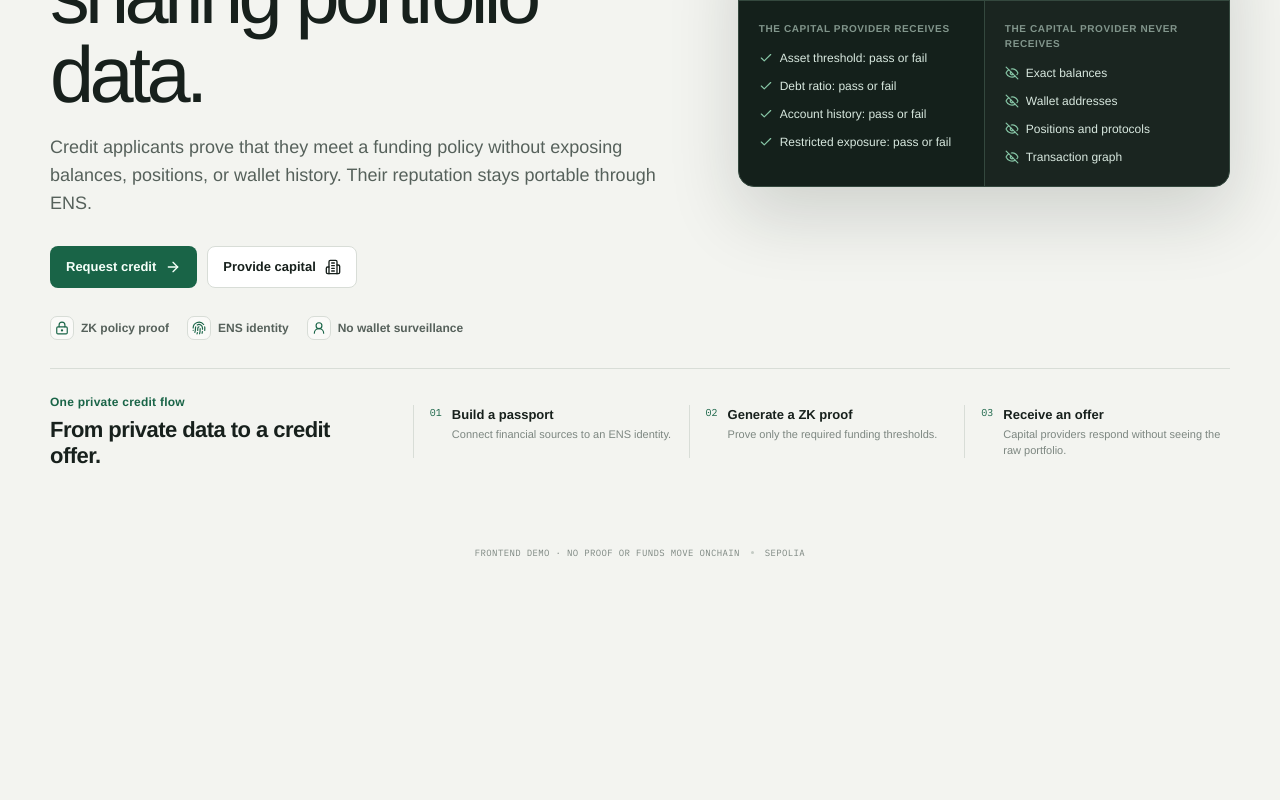
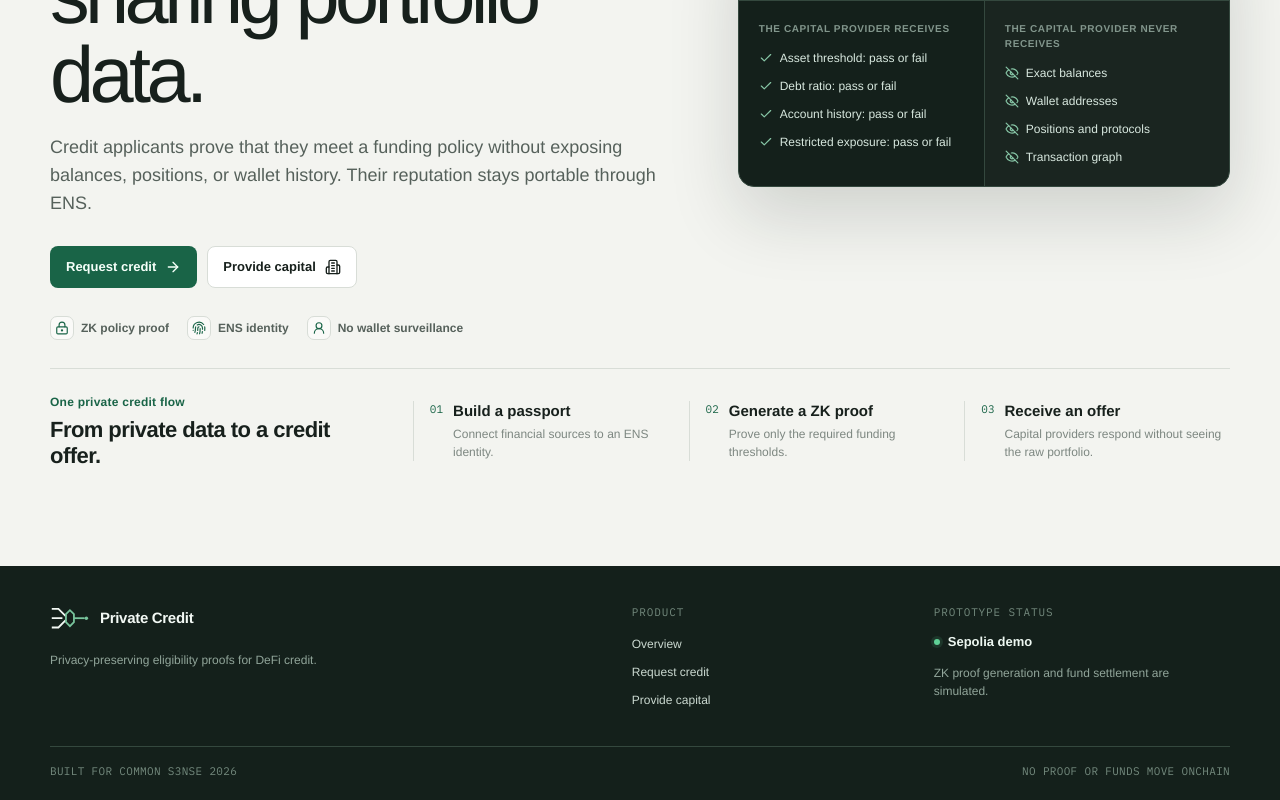
Before and after one commit to MauriceBoendermaker/common_s3nse_hackathon_2026, a React (Vite) app in the folder frontend/: page / in a window 1280 px wide. Shown: the part 357-1157 px from the top of the page. Before the commit the page ends 950 px from the top, so only its background shows below. Built offline with nearby package versions, Linux system fonts and the light colour scheme.

Commit message:
Bunch of QoL improvements

```diff
--- a/frontend/src/App.tsx
+++ b/frontend/src/App.tsx
@@ -3,6 +3,7 @@ import { AppHeader } from "./components/AppHeader";
 import { BorrowerView } from "./components/BorrowerView";
 import { HomeView } from "./components/HomeView";
 import { LenderView } from "./components/LenderView";
+import { SiteFooter } from "./components/SiteFooter";
 import { PRODUCT_CONFIG } from "./config/product";
 import {
   evaluatePolicy,
@@ -114,11 +115,7 @@ export default function App() {
         ) : null}
       </main>
 
-      <footer className="site-footer">
-        <span>Frontend demo · No proof or funds move onchain</span>
-        <span className="footer-separator" aria-hidden="true" />
-        <span>{PRODUCT_CONFIG.network}</span>
-      </footer>
+      <SiteFooter onNavigate={setView} />
     </div>
   );
 }
--- a/frontend/src/components/AppHeader.tsx
+++ b/frontend/src/components/AppHeader.tsx
@@ -1,5 +1,6 @@
 import { Check, ChevronDown, RotateCcw, WalletCards } from "lucide-react";
-import { useState } from "react";
+import { useEffect, useRef, useState } from "react";
+import { PRIMARY_NAVIGATION } from "../config/navigation";
 import { PRODUCT_CONFIG } from "../config/product";
 import type { AppView } from "../state/demo";
 import { BrandMark, Button, StatusPill } from "./ui";
@@ -13,12 +14,6 @@ type AppHeaderProps = {
   onReset: () => void;
 };
 
-const navigation: Array<{ view: AppView; label: string }> = [
-  { view: "overview", label: "Overview" },
-  { view: "borrower", label: "Request credit" },
-  { view: "lender", label: "Provide capital" },
-];
-
 export function AppHeader({
   view,
   walletConnected,
@@ -28,23 +23,53 @@ export function AppHeader({
   onReset,
 }: AppHeaderProps) {
   const [walletMenuOpen, setWalletMenuOpen] = useState(false);
+  const walletControlRef = useRef<HTMLDivElement>(null);
+
+  useEffect(() => {
+    if (!walletMenuOpen) return;
+
+    const closeOnOutsideClick = (event: PointerEvent) => {
+      if (!walletControlRef.current?.contains(event.target as Node)) {
+        setWalletMenuOpen(false);
+      }
+    };
+
+    const closeOnEscape = (event: KeyboardEvent) => {
+      if (event.key === "Escape") {
+        setWalletMenuOpen(false);
+      }
+    };
+
+    document.addEventListener("pointerdown", closeOnOutsideClick);
+    document.addEventListener("keydown", closeOnEscape);
+
+    return () => {
+      document.removeEventListener("pointerdown", closeOnOutsideClick);
+      document.removeEventListener("keydown", closeOnEscape);
+    };
+  }, [walletMenuOpen]);
+
+  const navigate = (nextView: AppView) => {
+    setWalletMenuOpen(false);
+    onNavigate(nextView);
+  };
 
   return (
     <header className="app-header">
       <div className="header-inner">
-        <button className="brand" type="button" onClick={() => onNavigate("overview")}>
+        <button className="brand" type="button" onClick={() => navigate("overview")}>
           <BrandMark />
           <span>{PRODUCT_CONFIG.name}</span>
         </button>
 
         <nav className="primary-nav" aria-label="Product areas">
-          {navigation.map((item) => (
+          {PRIMARY_NAVIGATION.map((item) => (
             <button
               key={item.view}
               type="button"
               className={view === item.view ? "is-active" : undefined}
               aria-current={view === item.view ? "page" : undefined}
-              onClick={() => onNavigate(item.view)}
+              onClick={() => navigate(item.view)}
             >
               {item.label}
             </button>
@@ -57,13 +82,14 @@ export function AppHeader({
             Demo · {PRODUCT_CONFIG.network}
           </StatusPill>
 
-          <div className="wallet-control">
+          <div className="wallet-control" ref={walletControlRef}>
             <Button
               variant={walletConnected ? "secondary" : "dark"}
               className="wallet-button"
               icon={walletConnected ? <ChevronDown size={15} /> : <WalletCards size={16} />}
               aria-expanded={walletMenuOpen}
               aria-haspopup="menu"
+              aria-controls={walletConnected ? "wallet-menu" : undefined}
               onClick={() => {
                 if (walletConnected) {
                   setWalletMenuOpen((open) => !open);
@@ -76,7 +102,7 @@ export function AppHeader({
             </Button>
 
             {walletMenuOpen ? (
-              <div className="wallet-menu" role="menu">
+              <div className="wallet-menu" id="wallet-menu" role="menu">
                 <div className="wallet-menu__identity">
                   <span className="wallet-avatar" aria-hidden="true">A</span>
                   <span>
--- a/frontend/src/components/LenderView.tsx
+++ b/frontend/src/components/LenderView.tsx
@@ -106,7 +106,7 @@ export function LenderView({
       <div className="workflow-shell lender-shell">
         <aside className="workflow-sidebar lender-sidebar">
           <div className="request-sidebar__header">
-            <span className="avatar" aria-hidden="true">A</span>
+            <span className="avatar avatar--ens" aria-hidden="true">A</span>
             <div><strong>{PRODUCT_CONFIG.borrower.ensName}</strong><span>ENS applicant identity</span></div>
           </div>
           <div className="request-sidebar__amount">
--- /dev/null
+++ b/frontend/src/components/SiteFooter.tsx
@@ -0,0 +1,51 @@
+import { PRIMARY_NAVIGATION } from "../config/navigation";
+import { PRODUCT_CONFIG } from "../config/product";
+import type { AppView } from "../state/demo";
+import { BrandMark } from "./ui";
+
+type SiteFooterProps = {
+  onNavigate: (view: AppView) => void;
+};
+
+export function SiteFooter({ onNavigate }: SiteFooterProps) {
+  const navigate = (view: AppView) => {
+    onNavigate(view);
+    window.scrollTo({ top: 0, behavior: "smooth" });
+  };
+
+  return (
+    <footer className="site-footer">
+      <div className="site-footer__inner">
+        <div className="site-footer__main">
+          <div className="footer-brand">
+            <button type="button" className="footer-brand__lockup" onClick={() => navigate("overview")}>
+              <BrandMark />
+              <strong>{PRODUCT_CONFIG.name}</strong>
+            </button>
+            <p>Privacy-preserving eligibility proofs for DeFi credit.</p>
+          </div>
+
+          <nav className="footer-nav" aria-label="Footer navigation">
+            <span>Product</span>
+            {PRIMARY_NAVIGATION.map((item) => (
+              <button key={item.view} type="button" onClick={() => navigate(item.view)}>
+                {item.label}
+              </button>
+            ))}
+          </nav>
+
+          <div className="footer-status">
+            <span>Prototype status</span>
+            <strong><i aria-hidden="true" />{PRODUCT_CONFIG.network} demo</strong>
+            <p>ZK proof generation and fund settlement are simulated.</p>
+          </div>
+        </div>
+
+        <div className="site-footer__bottom">
+          <span>Built for Common S3nse 2026</span>
+          <span>No proof or funds move onchain</span>
+        </div>
+      </div>
+    </footer>
+  );
+}
--- a/frontend/src/components/ui.tsx
+++ b/frontend/src/components/ui.tsx
@@ -1,5 +1,4 @@
 import type { ButtonHTMLAttributes, HTMLAttributes, ReactNode } from "react";
-import { Fingerprint } from "lucide-react";
 
 const classNames = (...values: Array<string | false | undefined>) =>
   values.filter(Boolean).join(" ");
@@ -48,7 +47,18 @@ export function StatusPill({
 export function BrandMark() {
   return (
     <span className="brand-mark" aria-hidden="true">
-      <Fingerprint size={18} strokeWidth={1.8} />
+      <svg viewBox="0 0 44 32" fill="none" xmlns="http://www.w3.org/2000/svg">
+        <path
+          className="brand-mark__inputs"
+          d="M2 5.5h7.5L18 14M2 16h12M2 26.5h7.5L18 18"
+        />
+        <path
+          className="brand-mark__gate"
+          d="m18 11.5 4.5-4.5 4.5 4.5v9L22.5 25 18 20.5v-9Z"
+        />
+        <path className="brand-mark__output" d="M27 16h12" />
+        <circle className="brand-mark__node" cx="41" cy="16" r="2" />
+      </svg>
     </span>
   );
 }
--- /dev/null
+++ b/frontend/src/config/navigation.ts
@@ -0,0 +1,7 @@
+import type { AppView } from "../state/demo";
+
+export const PRIMARY_NAVIGATION: Array<{ view: AppView; label: string }> = [
+  { view: "overview", label: "Overview" },
+  { view: "borrower", label: "Request credit" },
+  { view: "lender", label: "Provide capital" },
+];
--- a/frontend/src/styles.css
+++ b/frontend/src/styles.css
@@ -76,7 +76,9 @@ input:focus-visible {
 }
 
 .app-shell {
+  display: flex;
   min-height: 100vh;
+  flex-direction: column;
 }
 
 .app-header {
@@ -112,13 +114,39 @@ input:focus-visible {
 }
 
 .brand-mark {
-  display: inline-grid;
-  width: 33px;
-  height: 33px;
-  place-items: center;
-  border-radius: 9px;
-  color: #effcf5;
-  background: var(--night);
+  display: inline-flex;
+  width: 39px;
+  height: 29px;
+  flex: 0 0 auto;
+  align-items: center;
+  color: var(--night);
+}
+
+.brand-mark svg {
+  display: block;
+  width: 100%;
+  height: auto;
+  overflow: visible;
+}
+
+.brand-mark__inputs,
+.brand-mark__gate,
+.brand-mark__output {
+  stroke-width: 1.8;
+  vector-effect: non-scaling-stroke;
+}
+
+.brand-mark__inputs {
+  stroke: currentColor;
+}
+
+.brand-mark__gate,
+.brand-mark__output {
+  stroke: var(--accent);
+}
+
+.brand-mark__node {
+  fill: var(--accent);
 }
 
 .primary-nav {
@@ -248,10 +276,13 @@ input:focus-visible {
   color: var(--accent);
 }
 
-.page-shell,
-.site-footer {
+.page-shell {
   width: min(calc(100% - 40px), var(--page-width));
   margin: 0 auto;
+}
+
+.page-shell {
+  flex: 1;
 }
 
 .home-page {
@@ -349,8 +380,8 @@ input:focus-visible {
   border-bottom: 1px solid var(--night-line);
 }
 
-.privacy-boundary__header strong,
-.privacy-boundary__header span {
+.privacy-boundary__header div > strong,
+.privacy-boundary__header div > span {
   display: block;
 }
 
@@ -484,7 +515,8 @@ input:focus-visible {
 .how-it-works li > span {
   color: var(--accent);
   font-family: var(--font-mono);
-  font-size: 10px;
+  font-size: 11px;
+  line-height: 1.55;
 }
 
 .how-it-works strong,
@@ -493,14 +525,15 @@ input:focus-visible {
 }
 
 .how-it-works strong {
-  font-size: 13px;
+  font-size: 15px;
+  line-height: 1.35;
 }
 
 .how-it-works p {
-  margin: 3px 0 0;
-  color: var(--ink-faint);
-  font-size: 11px;
-  line-height: 1.4;
+  margin: 4px 0 0;
+  color: var(--ink-faint);
+  font-size: 12px;
+  line-height: 1.5;
 }
 
 .product-page {
@@ -548,22 +581,22 @@ input:focus-visible {
   border-bottom: 1px solid var(--line);
 }
 
-.workflow-sidebar__intro strong,
-.workflow-sidebar__intro span,
-.request-sidebar__header strong,
-.request-sidebar__header span {
+.workflow-sidebar__intro div > strong,
+.workflow-sidebar__intro div > span,
+.request-sidebar__header div > strong,
+.request-sidebar__header div > span {
   display: block;
 }
 
 .workflow-sidebar__intro strong,
 .request-sidebar__header strong {
-  font-size: 14px;
+  font-size: 15px;
 }
 
 .workflow-sidebar__intro div > span,
 .request-sidebar__header div > span {
   color: var(--ink-faint);
-  font-size: 11px;
+  font-size: 12px;
 }
 
 .avatar--ens {
@@ -613,7 +646,7 @@ input:focus-visible {
   border: 1px solid var(--line);
   border-radius: 50%;
   font-family: var(--font-mono);
-  font-size: 9px;
+  font-size: 10px;
 }
 
 .is-active .flow-step__marker {
@@ -634,15 +667,15 @@ input:focus-visible {
 }
 
 .flow-steps strong {
-  font-size: 12px;
+  font-size: 13px;
   font-weight: 670;
 }
 
 .flow-steps small {
   margin-top: 1px;
   color: var(--ink-faint);
-  font-size: 10px;
-  line-height: 1.35;
+  font-size: 11px;
+  line-height: 1.45;
 }
 
 .sidebar-proof-note {
@@ -657,13 +690,14 @@ input:focus-visible {
 .sidebar-proof-note .zk-mark {
   width: 30px;
   height: 30px;
+  font-size: 13px;
 }
 
 .sidebar-proof-note p {
   margin: 0;
   color: var(--ink-faint);
-  font-size: 10px;
-  line-height: 1.4;
+  font-size: 11px;
+  line-height: 1.5;
 }
 
 .sidebar-proof-note strong {
@@ -1310,13 +1344,13 @@ select {
 .request-sidebar__amount span,
 .request-sidebar__amount small {
   color: var(--ink-faint);
-  font-size: 10px;
+  font-size: 11px;
 }
 
 .request-sidebar__amount strong {
   margin: 4px 0;
   font-family: var(--font-mono);
-  font-size: 25px;
+  font-size: 27px;
   font-weight: 500;
   letter-spacing: -0.045em;
 }
@@ -1343,8 +1377,8 @@ select {
 
 .sealed-note span {
   color: var(--ink-faint);
-  font-size: 9px;
-  line-height: 1.4;
+  font-size: 11px;
+  line-height: 1.5;
 }
 
 .sealed-note strong {
@@ -1354,6 +1388,11 @@ select {
 .lender-sidebar .flow-steps {
   margin-top: 14px;
   border-top: 1px solid var(--line);
+}
+
+.request-sidebar__terms dt,
+.request-sidebar__terms dd {
+  font-size: 12px;
 }
 
 .policy-grid {
@@ -1582,11 +1621,12 @@ select {
   display: flex;
   justify-content: space-between;
   gap: 18px;
-  padding: 10px 0;
+  padding: 12px 0;
   border-bottom: 1px solid var(--line);
   color: var(--ink-soft);
   font-family: var(--font-mono);
-  font-size: 10px;
+  font-size: 12px;
+  line-height: 1.45;
 }
 
 .receipt-lines strong {
@@ -1606,23 +1646,125 @@ select {
 }
 
 .site-footer {
-  display: flex;
-  align-items: center;
-  justify-content: center;
+  margin-top: 48px;
+  color: #dce8e1;
+  background: var(--night);
+}
+
+.site-footer__inner {
+  width: min(calc(100% - 40px), var(--page-width));
+  margin: 0 auto;
+}
+
+.site-footer__main {
+  display: grid;
+  grid-template-columns: minmax(260px, 1.5fr) minmax(150px, 0.65fr) minmax(220px, 0.9fr);
+  gap: clamp(32px, 7vw, 88px);
+  padding: 38px 0 34px;
+}
+
+.footer-brand__lockup {
+  display: inline-flex;
+  align-items: center;
   gap: 11px;
-  padding: 28px 0 34px;
-  color: var(--ink-faint);
+  padding: 0;
+  border: 0;
+  color: #f2f8f4;
+  background: transparent;
+  font-size: 15px;
+  letter-spacing: -0.02em;
+}
+
+.site-footer .brand-mark {
+  color: #f2f8f4;
+}
+
+.site-footer .brand-mark__gate,
+.site-footer .brand-mark__output {
+  stroke: #78c49c;
+}
+
+.site-footer .brand-mark__node {
+  fill: #78c49c;
+}
+
+.footer-brand p,
+.footer-status p {
+  margin: 12px 0 0;
+  color: #91a59a;
+  font-size: 12px;
+  line-height: 1.55;
+}
+
+.footer-brand p {
+  max-width: 300px;
+}
+
+.footer-nav,
+.footer-status {
+  display: flex;
+  flex-direction: column;
+  align-items: flex-start;
+}
+
+.footer-nav > span,
+.footer-status > span {
+  margin-bottom: 12px;
+  color: #748a7e;
   font-family: var(--font-mono);
-  font-size: 9px;
-  letter-spacing: 0.04em;
+  font-size: 11px;
+  letter-spacing: 0.08em;
   text-transform: uppercase;
 }
 
-.footer-separator {
-  width: 3px;
-  height: 3px;
+.footer-nav button {
+  padding: 3px 0;
+  border: 0;
+  color: #cbd9d1;
+  background: transparent;
+  font-size: 12px;
+}
+
+.footer-nav button + button {
+  margin-top: 4px;
+}
+
+.footer-nav button:hover {
+  color: white;
+}
+
+.footer-status strong {
+  display: inline-flex;
+  align-items: center;
+  gap: 8px;
+  color: #edf7f1;
+  font-size: 13px;
+  font-weight: 650;
+}
+
+.footer-status strong i {
+  width: 6px;
+  height: 6px;
   border-radius: 50%;
-  background: var(--line-strong);
+  background: #5fd096;
+  box-shadow: 0 0 0 3px rgba(95, 208, 150, 0.12);
+}
+
+.footer-status p {
+  max-width: 260px;
+}
+
+.site-footer__bottom {
+  display: flex;
+  justify-content: space-between;
+  gap: 20px;
+  padding: 16px 0 20px;
+  border-top: 1px solid var(--night-line);
+  color: #748a7e;
+  font-family: var(--font-mono);
+  font-size: 11px;
+  letter-spacing: 0.03em;
+  text-transform: uppercase;
 }
 
 @keyframes spin {
@@ -1655,7 +1797,7 @@ select {
 @media (max-width: 760px) {
   .header-inner,
   .page-shell,
-  .site-footer {
+  .site-footer__inner {
     width: min(calc(100% - 28px), var(--page-width));
   }
 
@@ -1704,6 +1846,11 @@ select {
 
   .how-it-works ol {
     grid-template-columns: 1fr;
+  }
+
+  .site-footer__main {
+    grid-template-columns: 1.4fr 0.7fr 1fr;
+    gap: 28px;
   }
 
   .product-page {
@@ -1866,14 +2013,15 @@ select {
     display: none;
   }
 
-  .site-footer {
+  .site-footer__main {
+    grid-template-columns: 1fr;
+    gap: 26px;
+  }
+
+  .site-footer__bottom {
     align-items: flex-start;
     flex-direction: column;
     gap: 5px;
-  }
-
-  .footer-separator {
-    display: none;
   }
 }
 
```
